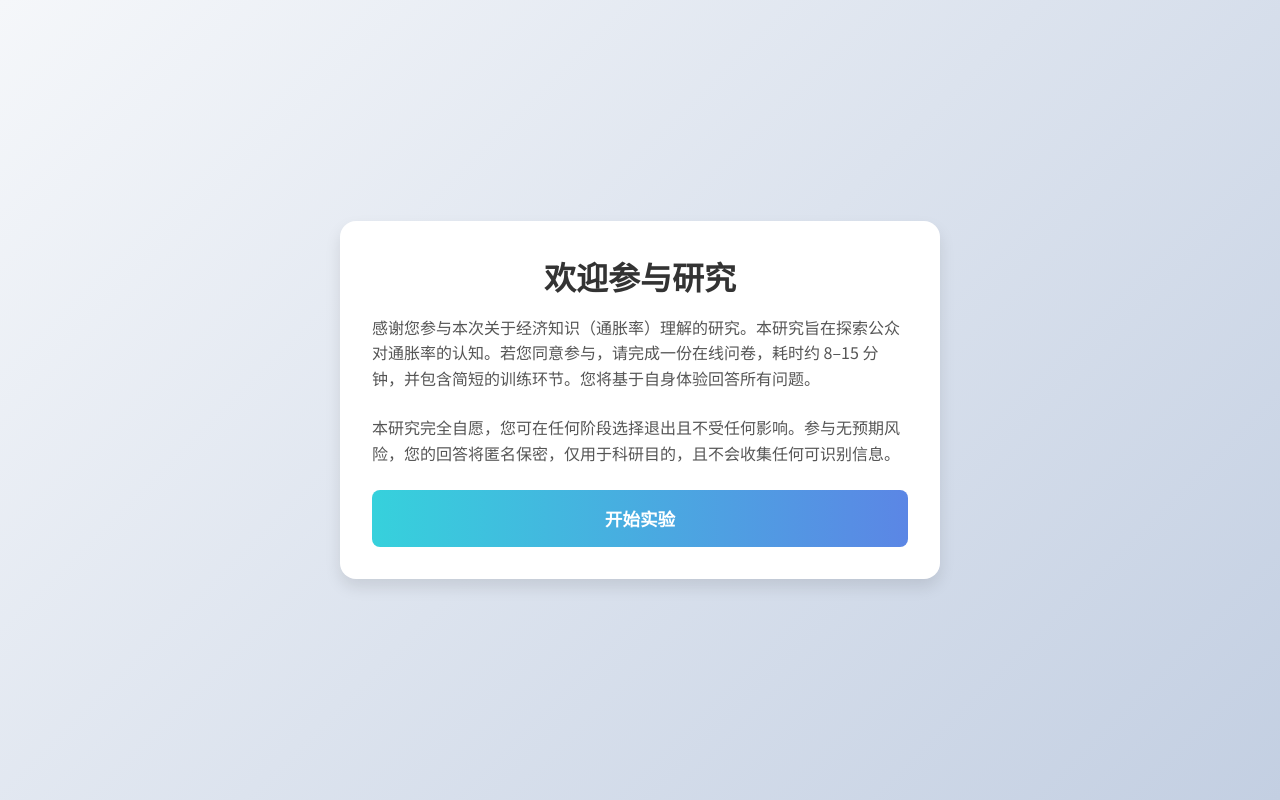
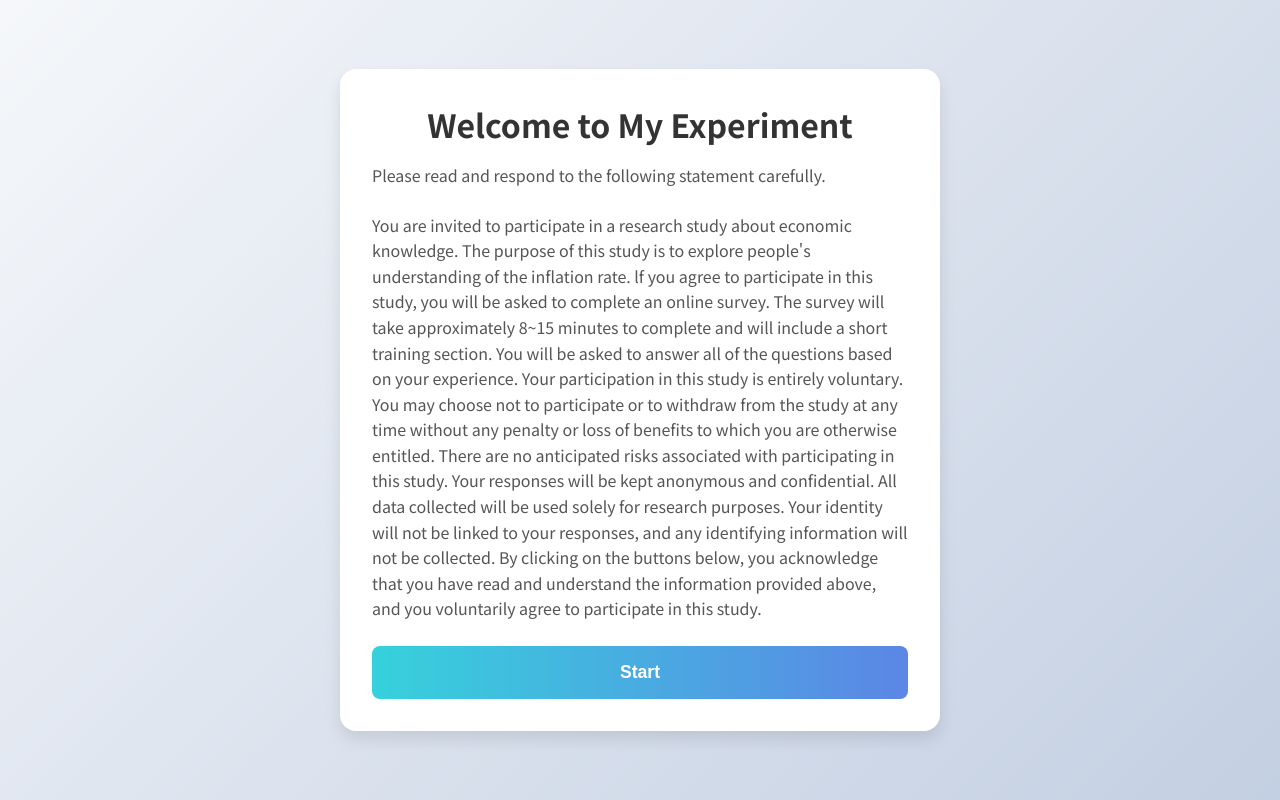
Before and after one commit to FrankJason12138/FrankJason12138.github.io-taboostroop, a plain HTML site: page index.html in a window 1280 px wide. Drawn offline with Linux system fonts and the light colour scheme.

Commit message:
Update index.html

```diff
--- a/index.html
+++ b/index.html
@@ -3,7 +3,7 @@
 <head>
     <meta charset="UTF-8">
     <meta name="viewport" content="width=device-width, initial-scale=1.0">
-    <title>参与研究 —— 理解通胀率调查</title>
+    <title>Welcome to My Experiment</title>
     <!-- 引入 Google 字体 -->
     <link href="https://fonts.googleapis.com/css2?family=Noto+Sans+SC:wght@400;700&display=swap" rel="stylesheet">
     <style>
@@ -87,10 +87,15 @@
 </head>
 <body>
     <div class="card">
-        <h1>欢迎参与研究</h1>
-        <p>感谢您参与本次关于经济知识（通胀率）理解的研究。本研究旨在探索公众对通胀率的认知。若您同意参与，请完成一份在线问卷，耗时约 8–15 分钟，并包含简短的训练环节。您将基于自身体验回答所有问题。</p>
-        <p>本研究完全自愿，您可在任何阶段选择退出且不受任何影响。参与无预期风险，您的回答将匿名保密，仅用于科研目的，且不会收集任何可识别信息。</p>
-        <button class="start-button" onclick="startExperiment()">开始实验</button>
+        <h1>Welcome to My Experiment</h1>
+        <p>Please read and respond to the following statement carefully.</p>
+        <p>You are invited to participate in a research study about economic knowledge. The purpose of this study is to
+explore people's understanding of the inflation rate. lf you agree to participate in this study, you will be asked to complete an online survey. The survey will take
+approximately 8~15 minutes to complete and will include a short training section. You will be asked to answer all of the questions based on your experience. Your participation in this study is entirely voluntary. You may choose not to participate or to withdraw from the study at any time without any penalty or loss of benefits to which you are otherwise entitled. There are no anticipated risks
+associated with participating in this study. Your responses will be kept anonymous and confidential. All data collected will be used solely for research purposes. Your identity will not be linked to your responses, and any identifying
+information will not be collected. By clicking on the buttons below, you acknowledge that you have read and
+understand the information provided above, and you voluntarily agree to participate in this study.</p>
+        <button class="start-button" onclick="startExperiment()">Start</button>
     </div>
 
     <script>
```
